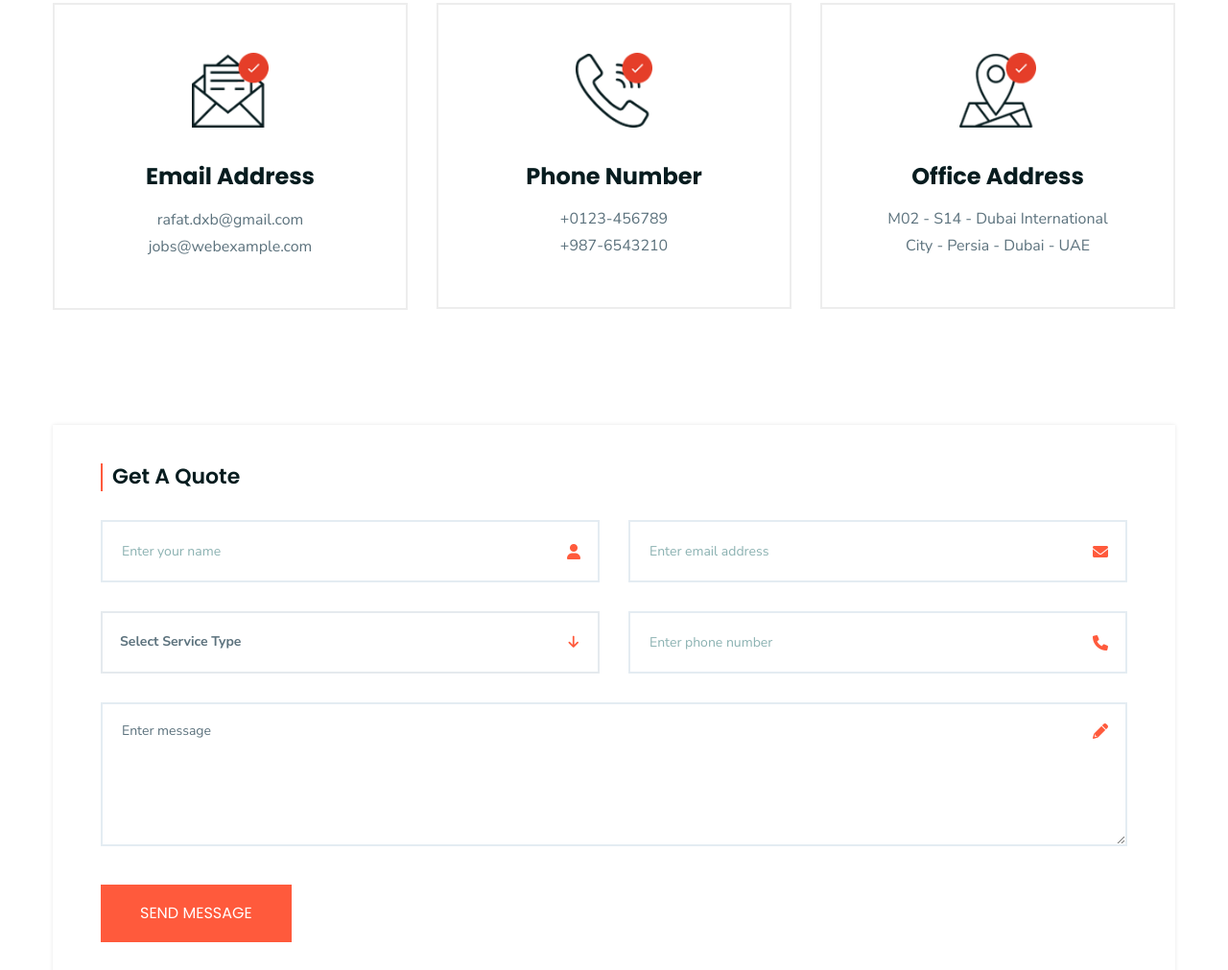
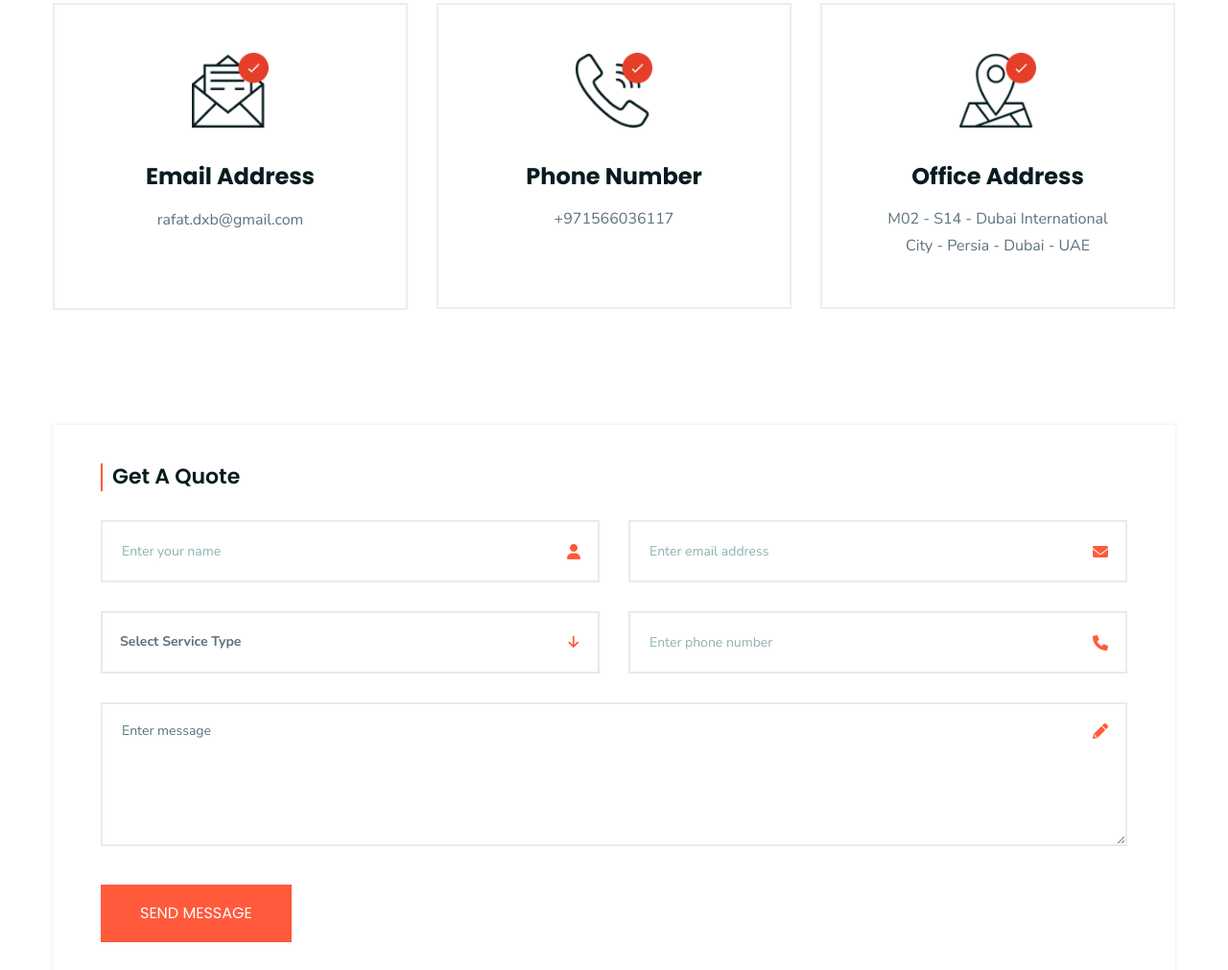
Before and after one commit to USamaBasraa/Azizi-Venice, a plain HTML site: page index.html in a window 1280 px wide. Shown: the part 4932-5943 px from the top of the page at 96% size. Drawn offline with Linux system fonts and the light colour scheme; files whose address does not match are found by name.

Commit message:
updated code

```diff
--- a/index.html
+++ b/index.html
@@ -868,7 +868,7 @@
                     </div>
                     <h3>Email Address</h3>
                     <p>rafat.dxb@gmail.com <br>
-                        jobs@webexample.com</p>
+                        <span style="color: white;">rafat.dxb@gmail.com</span></p>
                 </div>
             </div>
             <div class="col-lg-4">
@@ -877,7 +877,7 @@
                         <img src="img/icons/11.png" alt="Icon Image">
                     </div>
                     <h3>Phone Number</h3>
-                    <p>+0123-456789 <br> +987-6543210</p>
+                    <p>+971566036117 <br> <span style="color: white;">+971566036117</span></p>
                 </div>
             </div>
             <div class="col-lg-4">
```
